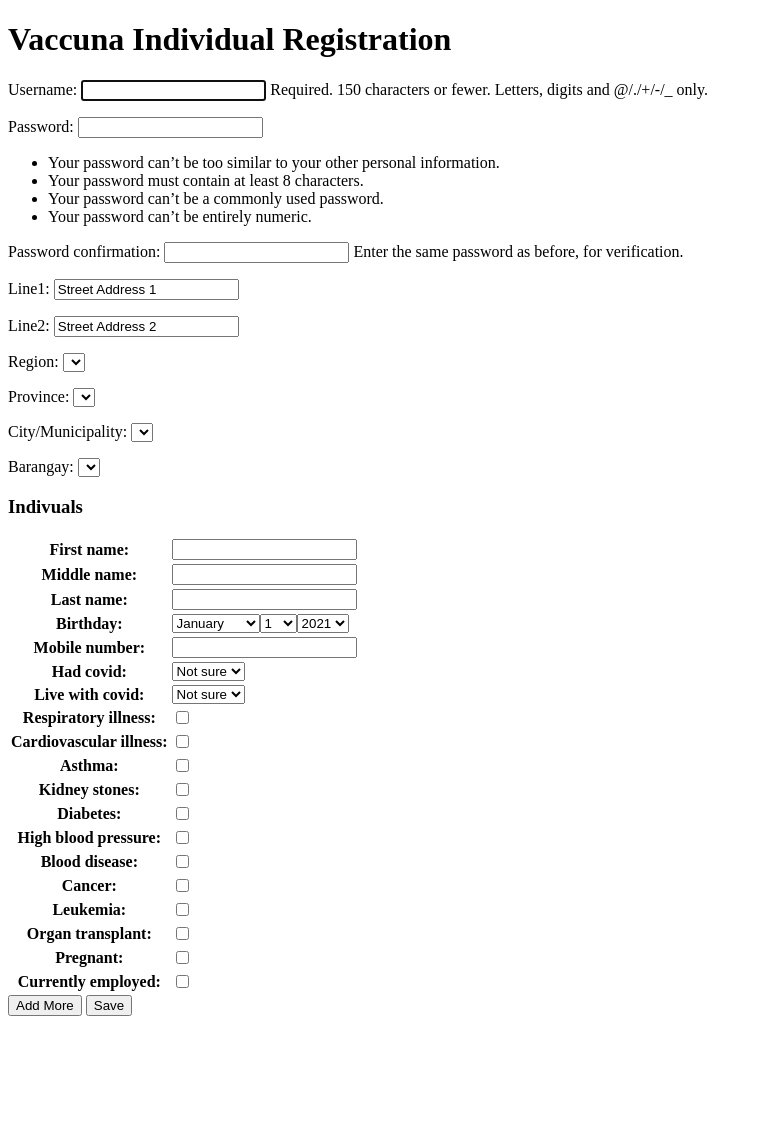
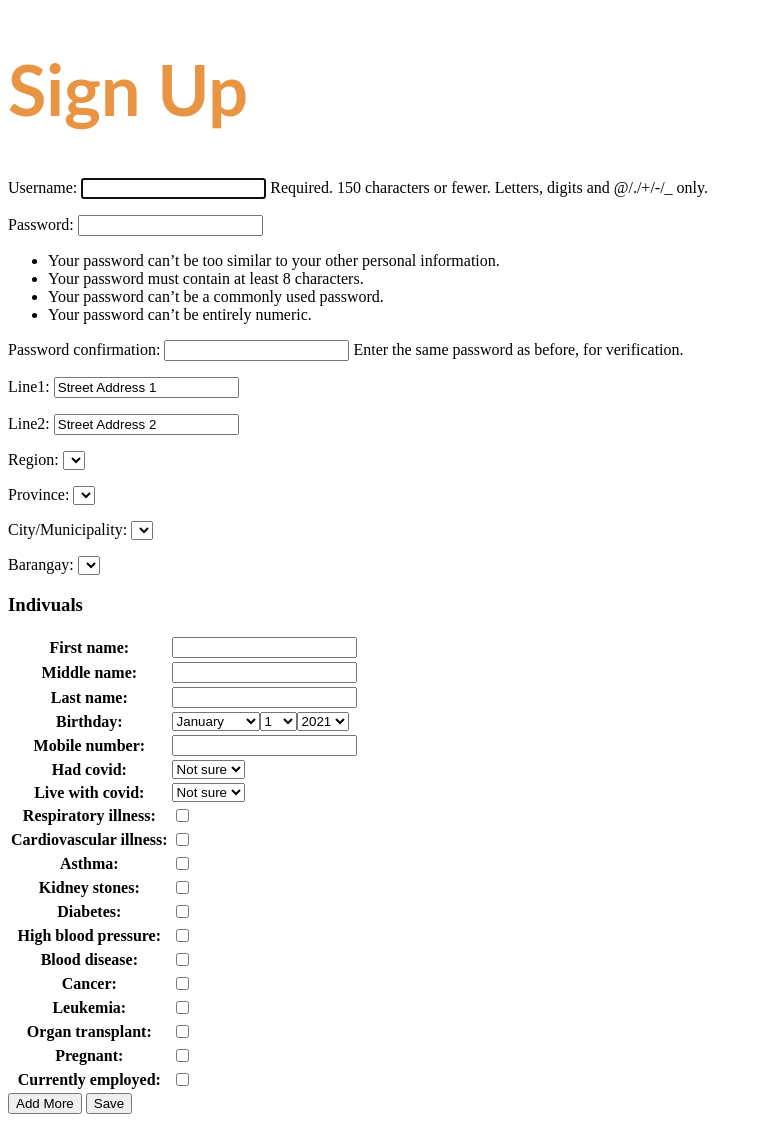
Before and after one commit to baguioni/vaccuna, a Django app: page /register-household in a window 1280 px wide. Shown: the whole page, without its empty margins (0-762 px from the left). Before the commit the page ends 1016 px from the top, so only its background shows below. Run offline with Django 3.2, Linux system fonts and the light colour scheme; lists and menus that the app fills with data are empty.

Commit message:
Update: Registration Form with Sign Up style

```diff
--- a/registrant/forms.py
+++ b/registrant/forms.py
@@ -9,6 +9,10 @@ class AddressFieldForm(ModelForm):
     class Meta:
         model = AddressField
         fields = '__all__'
+        widgets = {
+            'username': forms.TextInput(attrs={'class': 'input'}),
+            'email': forms.EmailInput(attrs={'class': 'input'}),
+        }
 
     line1 = forms.CharField(initial='Street Address 1')
     line2 = forms.CharField(initial='Street Address 2')
@@ -16,14 +20,17 @@ class AddressFieldForm(ModelForm):
                   widget=forms.Select(attrs={'id': 'region'}),
                   required=False,
                 )
+
     province = forms.CharField(label=('Province'),
                   widget=forms.Select(attrs={'id': 'province'}),
                   required=False,
                 )
+
     city = forms.CharField(label=('City/Municipality'),
                   widget=forms.Select(attrs={'id': 'city'}),
                   required=False,
                 )
+
     barangay = forms.CharField(label=('Barangay'),
                   widget=forms.Select(attrs={'id': 'barangay'}),
                   required=False,
--- a/templates/registrationForm.html
+++ b/templates/registrationForm.html
@@ -1,11 +1,13 @@
+{% load static %}
 <!DOCTYPE html>
 <html lang="en">
+    <link rel="shortcut icon" type="image/png" href="{% static 'img/favicon.png' %}"/>
 <head>
-    <title>Vaccuna</title>
+    <title>Vaccuna | Register</title>
 </head>
 <!-- https://www.darwinbiler.com/jquery-ph-locations/ -->
 <body>
-    <h1>Vaccuna Individual Registration</h1>
+    <h1 style="text-align: left; font-family: 'Lato', sans-serif; font-weight: 700; font-size: 70px; color: #e89442">Sign Up</h1>
     <form method="POST">
         {% csrf_token %}
         {{ user_form.as_p }}
```
